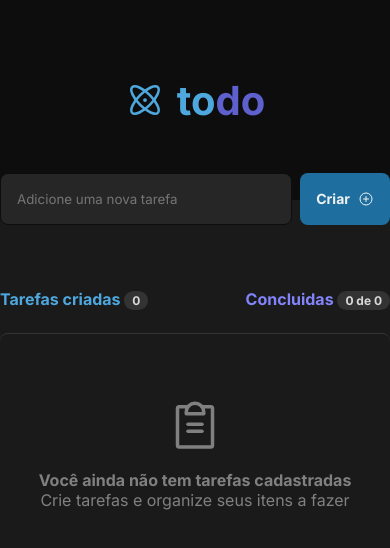
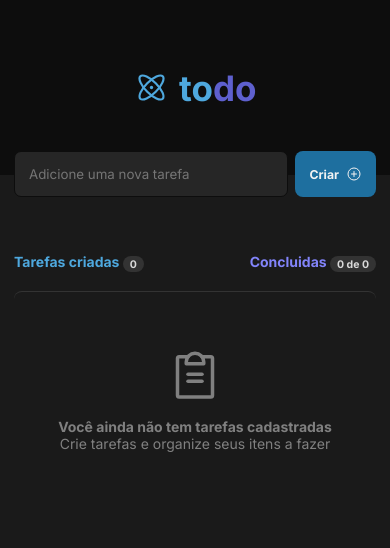
Before and after one commit to felipe0848/To-do, a React (Vite) app: page / in a window 390 px wide. Shown: the top 548 px of the page. Built offline with nearby package versions, Linux system fonts and the light colour scheme.

Commit message:
Feat: Add responsive design

```diff
--- a/src/App.module.css
+++ b/src/App.module.css
@@ -4,6 +4,14 @@
     align-items: center;
     max-width: 46rem;
     margin: 0 auto;
+}
+@media (max-width: 768px) {
+    .wrapper {
+        padding: 0 1rem;
+    }
+    html {
+        font-size: 87.5%;
+    }
 }
 .FormAddTask {
     width: 100%;
@@ -19,6 +27,7 @@
     border: 1px solid var(--gray-700);
     background: var(--gray-500);
     color: var(--gray-100);
+    min-width: 0;
 }
 
 .FormAddTask > button {
```
